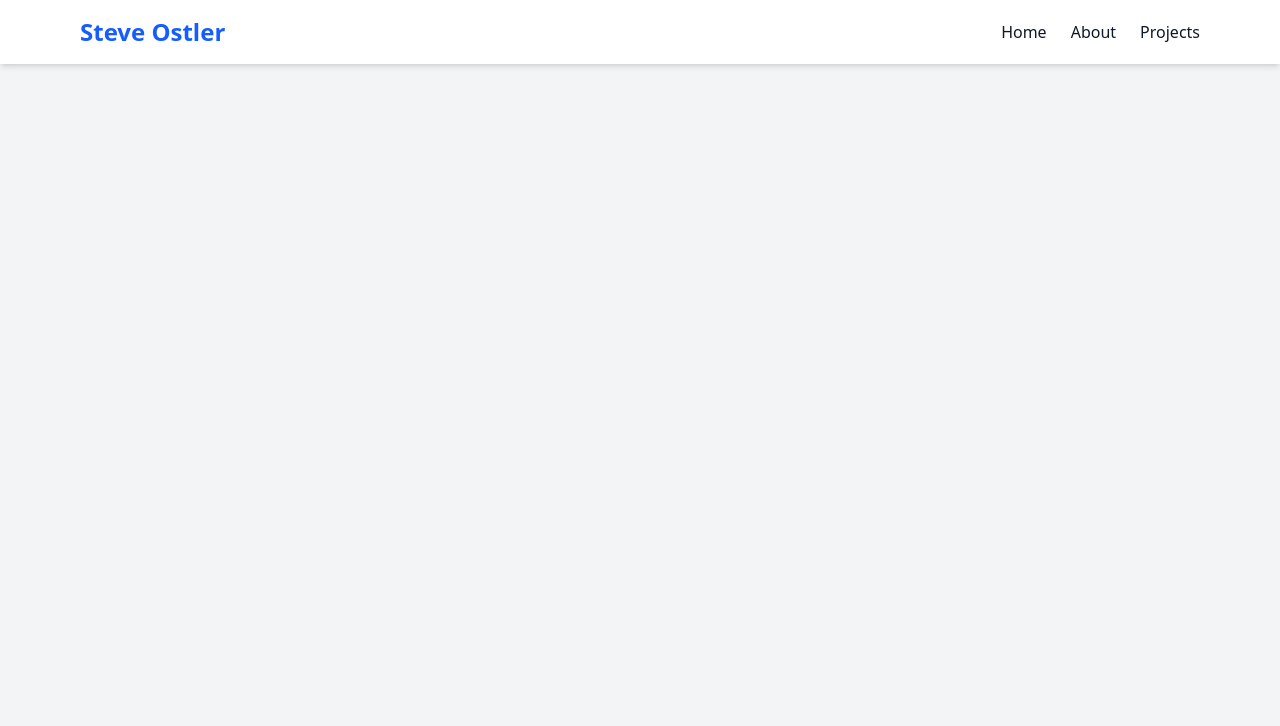
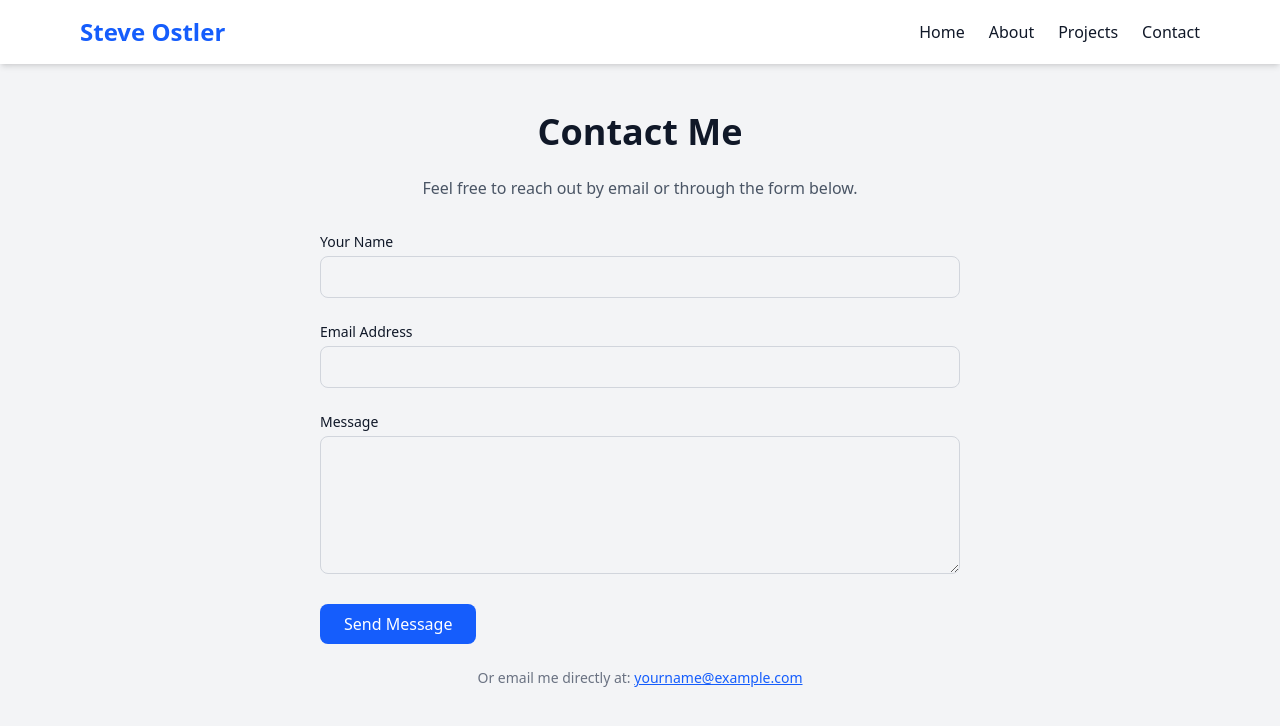
Before and after one commit to steveostler/portfolio, a React (Vite) app: page /contact in a window 1280 px wide. Shown: the top 726 px of the page. Built offline with nearby package versions, Linux system fonts and the light colour scheme.

Commit message:
Added a form

```diff
--- a/src/App.jsx
+++ b/src/App.jsx
@@ -4,6 +4,7 @@ import Home from './pages/Home';
 import Navbar from './components/Navbar';
 import About from './pages/About';
 import Projects from './pages/Projects';
+import Contact from './pages/Contact';
 
 
 const App = () => {
@@ -15,7 +16,7 @@ const App = () => {
           <Route path="/" element={<Home />} />
           <Route path="/about" element={<About />} />
           <Route path="/projects" element={<Projects />} />
-
+          <Route path="/contact" element={<Contact />} />
           {/* Later you’ll add About, Projects, Contact pages */}
         </Routes>
       </div>
--- a/src/components/Navbar.jsx
+++ b/src/components/Navbar.jsx
@@ -9,6 +9,8 @@ function Navbar() {
           <li><Link to="/" className="hover:text-blue-500">Home</Link></li>
           <li><Link to="/about" className="hover:text-blue-500">About</Link></li>
           <li><Link to="/projects" className="hover:text-blue-500">Projects</Link></li>
+          <li><Link to="/contact" className="hover:text-blue-500">Contact</Link></li>
+
 
 
           {/* Add links to About, Projects, Contact here later */}
--- /dev/null
+++ b/src/pages/Contact.jsx
@@ -0,0 +1,66 @@
+function Contact() {
+    return (
+      <div className="max-w-2xl mx-auto px-4 py-12">
+        <h1 className="text-4xl font-bold mb-6 text-center">Contact Me</h1>
+
+        <p className="text-center text-gray-600 mb-8">
+          Feel free to reach out by email or through the form below.
+        </p>
+
+        <form
+          action="https://formspree.io/f/meoarybe"
+          method="POST"
+          className="space-y-6"
+        >
+          <div>
+            <label className="block mb-1 text-sm font-medium">Your Name</label>
+            <input
+              type="text"
+              name="name"
+              required
+              className="w-full border border-gray-300 rounded-lg px-4 py-2 focus:outline-none focus:ring-2 focus:ring-blue-500"
+            />
+          </div>
+
+          <div>
+            <label className="block mb-1 text-sm font-medium">Email Address</label>
+            <input
+              type="email"
+              name="email"
+              required
+              className="w-full border border-gray-300 rounded-lg px-4 py-2 focus:outline-none focus:ring-2 focus:ring-blue-500"
+            />
+          </div>
+
+          <div>
+            <label className="block mb-1 text-sm font-medium">Message</label>
+            <textarea
+              name="message"
+              rows="5"
+              required
+              className="w-full border border-gray-300 rounded-lg px-4 py-2 focus:outline-none focus:ring-2 focus:ring-blue-500"
+            />
+          </div>
+
+          <button
+            type="submit"
+            className="bg-blue-600 text-white px-6 py-2 rounded-lg hover:bg-blue-700 transition"
+          >
+            Send Message
+          </button>
+        </form>
+
+        <p className="text-center text-sm text-gray-500 mt-6">
+          Or email me directly at:{" "}
+          <a
+            href="mailto:yourname@example.com"
+            className="text-blue-600 underline"
+          >
+            yourname@example.com
+          </a>
+        </p>
+      </div>
+    );
+  }
+
+  export default Contact;
```
